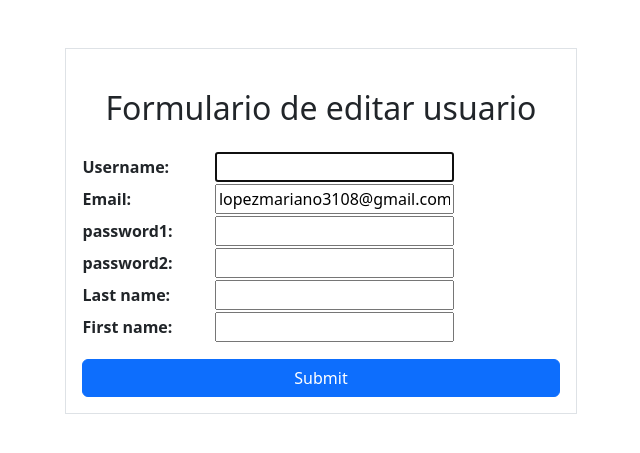
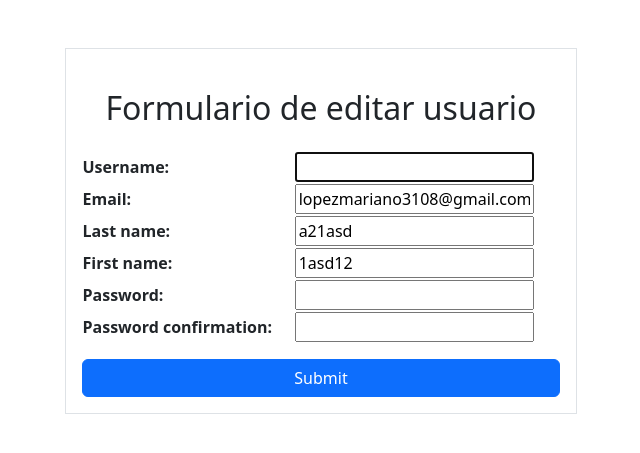
Before and after one commit to marianoLopez2001/python-coder, a Django app: page /editar-usuario/ in a window 1280 px wide. Shown: the part 56-509 px from the top of the page, without its empty margins (319-959 px from the left). Run offline with Django 4.2, Linux system fonts and the light colour scheme; a user stored in the database is signed in.

Commit message:
trabajo final

```diff
--- a/coder_project/ecommerce/forms.py
+++ b/coder_project/ecommerce/forms.py
@@ -20,10 +20,8 @@ class CommunityFormulario (forms.Form):
 
 class UserEditForm (UserCreationForm):
     email = forms.EmailField()
-    password1 = forms.CharField(label='password1', widget=forms.PasswordInput)
-    password2 = forms.CharField(label='password2', widget=forms.PasswordInput)
     last_name = forms.CharField()
     first_name = forms.CharField()
     class Meta:
         model = User
-        fields = ['username', 'email', 'password1', "password2", 'last_name', 'first_name']
+        fields = ['username', 'email', 'last_name', 'first_name']
--- a/coder_project/ecommerce/views.py
+++ b/coder_project/ecommerce/views.py
@@ -5,6 +5,7 @@ from django.contrib.auth.forms import AuthenticationForm, UserCreationForm
 from django.contrib.auth import login, authenticate
 from django.contrib.auth.decorators import user_passes_test, login_required
 from django.views.generic.edit import UpdateView
+from datetime import datetime
 
 class ProductoUpdate (UpdateView):
 
@@ -44,7 +45,7 @@ def eliminar_producto(request, data):
 
 def actualizar_producto(request, data):
     productoUpdate = Productos.objects.filter(id=data)
-    print(productoUpdate)
+
     if request.method == "POST":
         form = ProductosFormulario(request.POST)
         if form.is_valid():
@@ -54,12 +55,21 @@ def actualizar_producto(request, data):
             image = form.cleaned_data["image"]
             stock = form.cleaned_data["stock"]
             price = form.cleaned_data["price"]
-            productoUpdate.update(name=username, author=author, description= description, image=image, stock=stock, price=price)
+            date = form.cleaned_data["date"]
+            productoUpdate.update(name=username, date=date, author=author, description= description, image=image, stock=stock, price=price)
             return redirect("/posts")
         else:
             return render(request, "formulario-productos.html", {"formulario":form})
     else:
-        form = ProductosFormulario()
+        form = ProductosFormulario(initial={
+            'name':productoUpdate[0].name,
+            'author':productoUpdate[0].author,
+            'description':productoUpdate[0].description,
+            'image':productoUpdate[0].image,
+            'stock':productoUpdate[0].stock,
+            'price':productoUpdate[0].price,
+            'date': str(datetime.now().date(),)
+            })
         return render(request, "formulario-productos.html", {"formulario":form})
 
 
@@ -160,20 +170,21 @@ def eliminar_comunidad(request, data):
 @login_required
 def editar_usuario(request):
     usuario = request.user
+    print(usuario.password)
+
     if request.method == 'POST':
         formulario = UserEditForm(request.POST)
         if formulario.is_valid():
             info = formulario.cleaned_data
             usuario.username = info['username']
             usuario.email = info['email']
-            usuario.password1 = info['password1']
-            usuario.password2 = info['password2']
+            usuario.set_password(info['password1'])
             usuario.first_name = info['first_name']
             usuario.last_name = info['last_name']
             usuario.save()
             return render(request, 'inicio.html')
     else:
-        formulario = UserEditForm(initial={'email':usuario.email})
+        formulario = UserEditForm(initial={'email':usuario.email, 'first_name': usuario.first_name, 'last_name': usuario.last_name})
     return render(request, 'editar-usuario.html', {"formulario" : formulario})
 
 def error_view (request):
--- a/coder_project/templates/base.html
+++ b/coder_project/templates/base.html
@@ -56,7 +56,7 @@
     </nav>
   </header>
 
-  <main>
+  <main class="mb-5">
     <div class="d-flex justify-content-center flex-column">
       {% block contenido %}
 
```
Also changed, not shown: coder_project/db.sqlite3.
